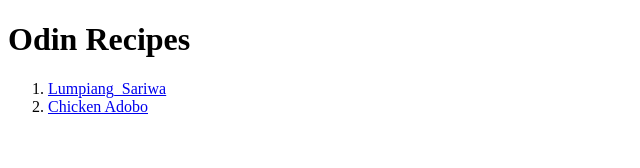
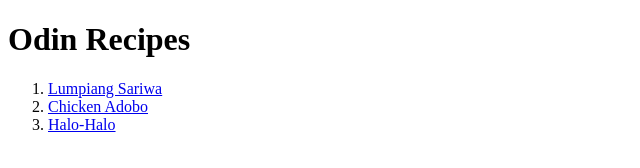
Before and after one commit to as-linus/odin-recipes, a plain HTML site: page index.html in a window 1280 px wide. Shown: the full height of the page, 0-640 px from the left. Drawn offline with Linux system fonts and the light colour scheme.

Commit message:
Added a Link for halo_halo.html

```diff
--- a/index.html
+++ b/index.html
@@ -9,8 +9,9 @@
 <body>
     <h1>Odin Recipes</h1>
     <ol>
-        <li><a href="./recipes/Lumpiang_Sariwa.html">Lumpiang_Sariwa</a></li>
+        <li><a href="./recipes/Lumpiang_Sariwa.html">Lumpiang Sariwa</a></li>
         <li><a href="./recipes/chicken_adobo.html">Chicken Adobo</a></li>
+        <li><a href="./recipes/halo_halo.html">Halo-Halo</a></li>
     </ol>
 </body>
 </html>
```
